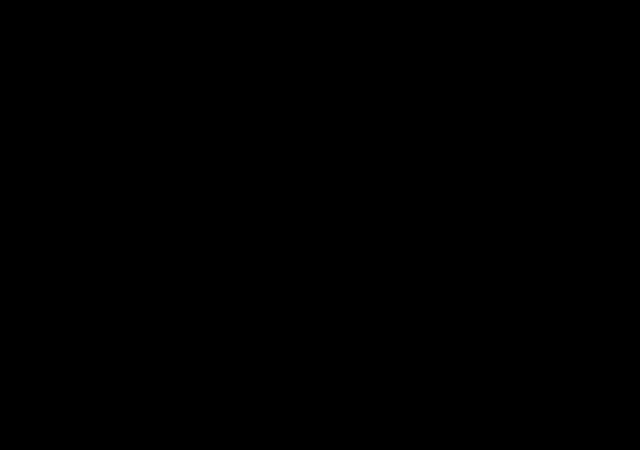
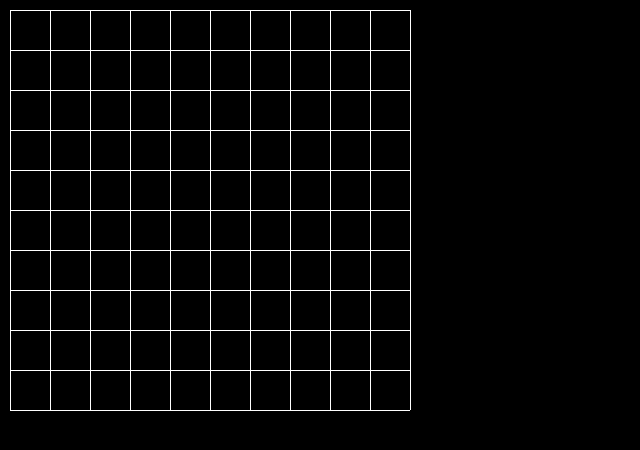
Before and after one commit to cephasteom/ping, a website built with webpack: page src/template.html in a window 1280 px wide. Shown: the whole page, without its empty margins (0-640 px from the left). Built offline with nearby package versions, Linux system fonts and the light colour scheme.

Commit message:
setup board

```diff
--- a/src/index.js
+++ b/src/index.js
@@ -1,9 +1,14 @@
 // TODO: auto mode
 
 // import { diffArray, medianArray, scale } from './js/utils'
-import { canvasCtx } from './js/setup-canvas'
+import { context } from './js/setup-canvas'
+import Board from './js/Board'
 import './styles/index.scss'
 
+let board = new Board()
+// Draw a 9 * 9 grid to start with
+// key events to navigate around the grid
+//
 
 
 const draw = () => {
--- /dev/null
+++ b/src/js/Board.js
@@ -0,0 +1,26 @@
+import { context } from './setup-canvas'
+
+class Board {
+    constructor() {
+        this.bw = 400;
+        this.bh = 400;
+        this.p = 10;
+        this.drawBoard()
+    }
+    drawBoard(){
+        const { bw, bh, p } = this
+        for (var x = 0; x <= bw; x += 40) {
+            context.moveTo(0.5 + x + p, p);
+            context.lineTo(0.5 + x + p, bh + p);
+        }
+
+        for (var x = 0; x <= bh; x += 40) {
+            context.moveTo(p, 0.5 + x + p);
+            context.lineTo(bw + p, 0.5 + x + p);
+        }
+        context.strokeStyle = "white";
+        context.stroke();
+    }
+}
+
+export default Board
--- a/src/js/setup-canvas.js
+++ b/src/js/setup-canvas.js
@@ -11,4 +11,4 @@
 
 setCanvasDimensions()
 
-export const canvasCtx = getCanvasContext()
+export const context = getCanvasContext()
```
Also changed, not shown: src/template.html (+2 -0 lines).
